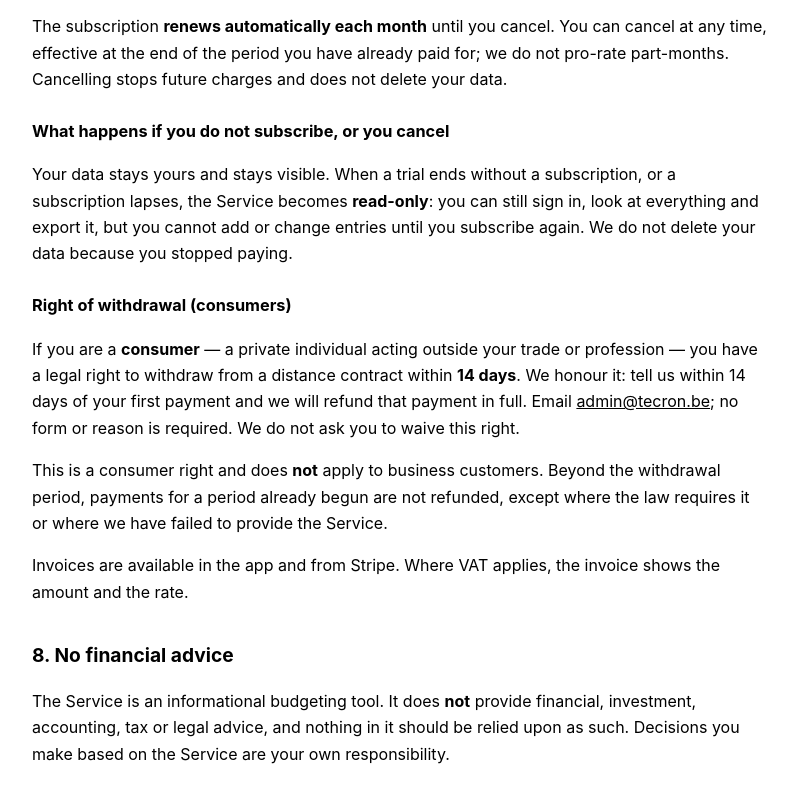
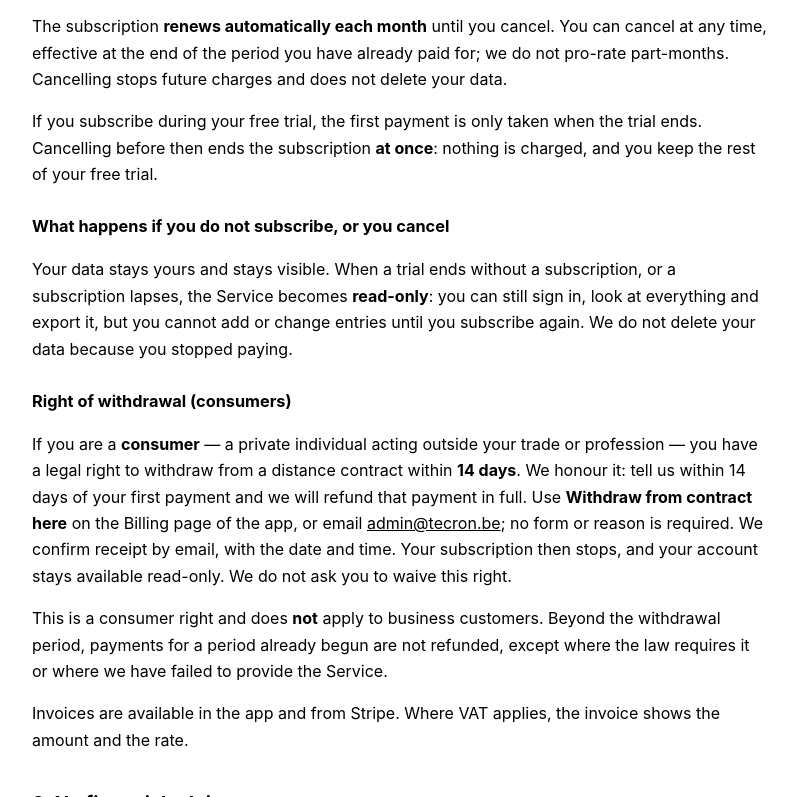
Before and after one commit to eddycornet/tecron-legal, a plain HTML site: page terms/index.html in a window 1280 px wide. Shown: the part 2003-2800 px from the top of the page, without its empty margins (240-1036 px from the left). Drawn offline with Linux system fonts and the light colour scheme.

Commit message:
Terms §7: the in-app withdrawal function; a trial cancellation takes effect at once (CLAUDE-API #174) (#2)
Co-authored-by: Claude Opus 5.5 <noreply@anthropic.com>

```diff
--- a/terms/index.html
+++ b/terms/index.html
@@ -20,7 +20,7 @@
 </head>
 <body>
 <h1>Terms of Service</h1>
-<p class="meta">Operated by <strong>Tecron</strong> · Version <code>2026-10-03</code> · Last updated: 13 November 2026</p>
+<p class="meta">Operated by <strong>Tecron</strong> · Version <code>2026-10-03</code> · Last updated: 17 November 2026</p>
 
 <div class="note">
 Please read these terms before using the Service. You accept them explicitly when you create
@@ -109,6 +109,11 @@ The subscription <strong>renews automatically each month</strong> until you canc
 cancel at any time, effective at the end of the period you have already paid for; we do not
 pro-rate part-months. Cancelling stops future charges and does not delete your data.
 </p>
+<p>
+If you subscribe during your free trial, the first payment is only taken when the trial ends.
+Cancelling before then ends the subscription <strong>at once</strong>: nothing is charged, and
+you keep the rest of your free trial.
+</p>
 
 <h3>What happens if you do not subscribe, or you cancel</h3>
 <p>
@@ -123,9 +128,11 @@ again. We do not delete your data because you stopped paying.
 If you are a <strong>consumer</strong> — a private individual acting outside your trade or
 profession — you have a legal right to withdraw from a distance contract within
 <strong>14 days</strong>. We honour it: tell us within 14 days of your first payment and we
-will refund that payment in full. Email
-<a href="mailto:admin@tecron.be">admin@tecron.be</a>; no form or reason is required. We do not
-ask you to waive this right.
+will refund that payment in full. Use <strong>Withdraw from contract here</strong> on the
+Billing page of the app, or email <a href="mailto:admin@tecron.be">admin@tecron.be</a>; no
+form or reason is required. We confirm receipt by email, with the date and time. Your
+subscription then stops, and your account stays available read-only. We do not ask you to
+waive this right.
 </p>
 <p>
 This is a consumer right and does <strong>not</strong> apply to business customers. Beyond the
```
